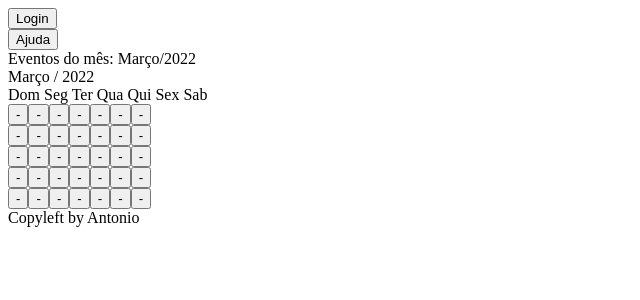
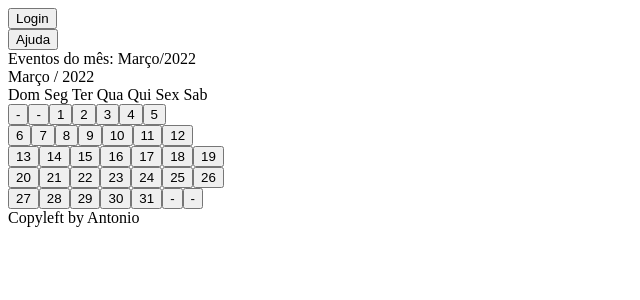
Before and after one commit to deusanyjunior/Ocean_React_Intro_2022-03, a React (Create React App) app: page / in a window 1280 px wide. Shown: the top 300 px of the page, without its empty margins (0-640 px from the left). Built offline with nearby package versions, Linux system fonts and the light colour scheme.

Commit message:
Alterações no mês e semana.

```diff
--- a/src/components/Calendario/Mes.js
+++ b/src/components/Calendario/Mes.js
@@ -5,11 +5,11 @@ function Mes({mes, ano}) {
         <>
         <div>{mes} / {ano}</div>
         <div>Dom Seg Ter Qua Qui Sex Sab</div>
-        <Semana />
-        <Semana />
-        <Semana />
-        <Semana />
-        <Semana />
+        <Semana dataInicial={-1} />
+        <Semana dataInicial={6} />
+        <Semana dataInicial={13} />
+        <Semana dataInicial={20} />
+        <Semana dataInicial={27} />
         </>
     )
 }
--- a/src/components/Calendario/Semana.js
+++ b/src/components/Calendario/Semana.js
@@ -1,15 +1,15 @@
 import Dia from "./Dia";
 
-function Semana() {
+function Semana({dataInicial}) {
     return(
         <div>
-            <Dia diaDaSemana={'Dom'}/>
-            <Dia diaDaSemana={'Seg'}/>
-            <Dia diaDaSemana={'Ter'}/>
-            <Dia diaDaSemana={'Qua'}/>
-            <Dia diaDaSemana={'Qui'}/>
-            <Dia diaDaSemana={'Sex'}/>
-            <Dia diaDaSemana={'Sab'}/>
+            <Dia diaDaSemana={'Dom'} data={dataInicial} />
+            <Dia diaDaSemana={'Seg'} data={dataInicial + 1} />
+            <Dia diaDaSemana={'Ter'} data={dataInicial + 2} />
+            <Dia diaDaSemana={'Qua'} data={dataInicial + 3} />
+            <Dia diaDaSemana={'Qui'} data={dataInicial + 4} />
+            <Dia diaDaSemana={'Sex'} data={dataInicial + 5} />
+            <Dia diaDaSemana={'Sab'} data={dataInicial + 6} />
         </div>
     )
 }
```
